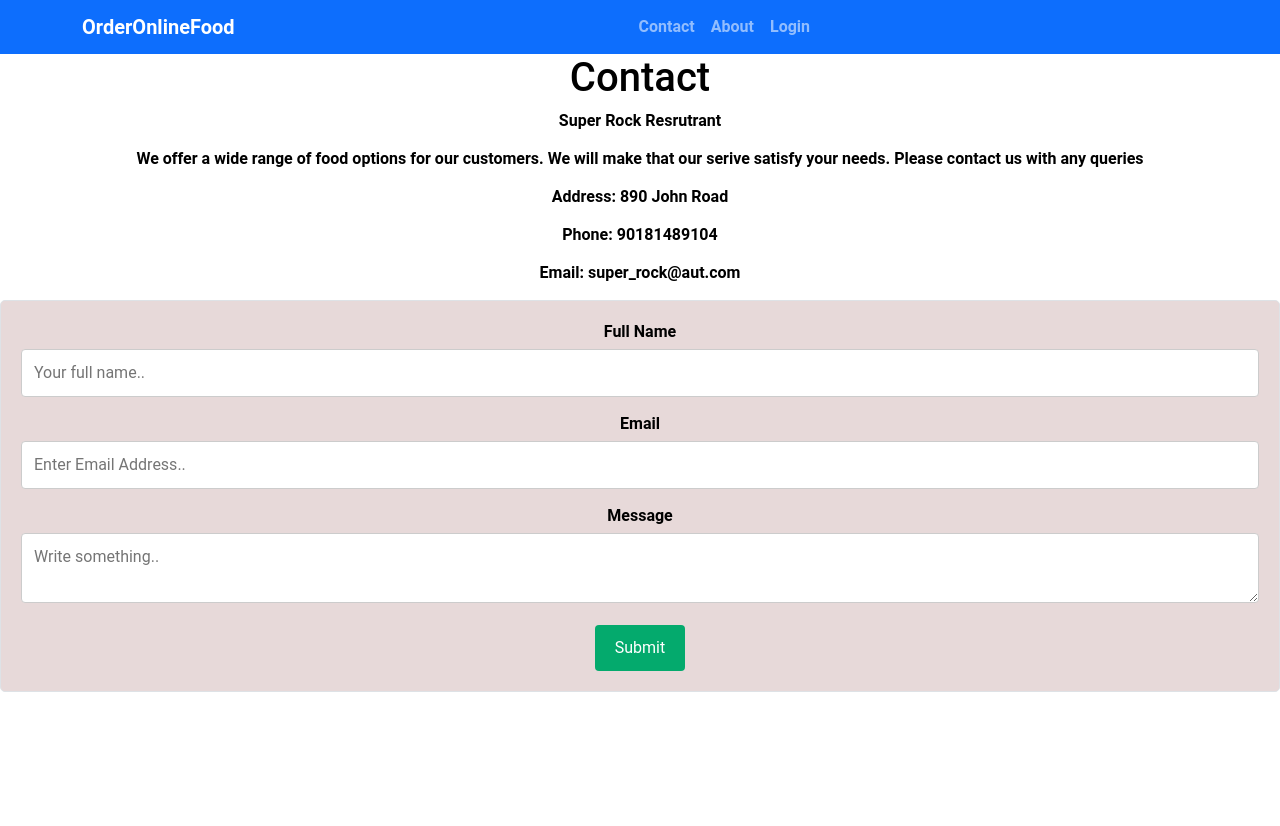
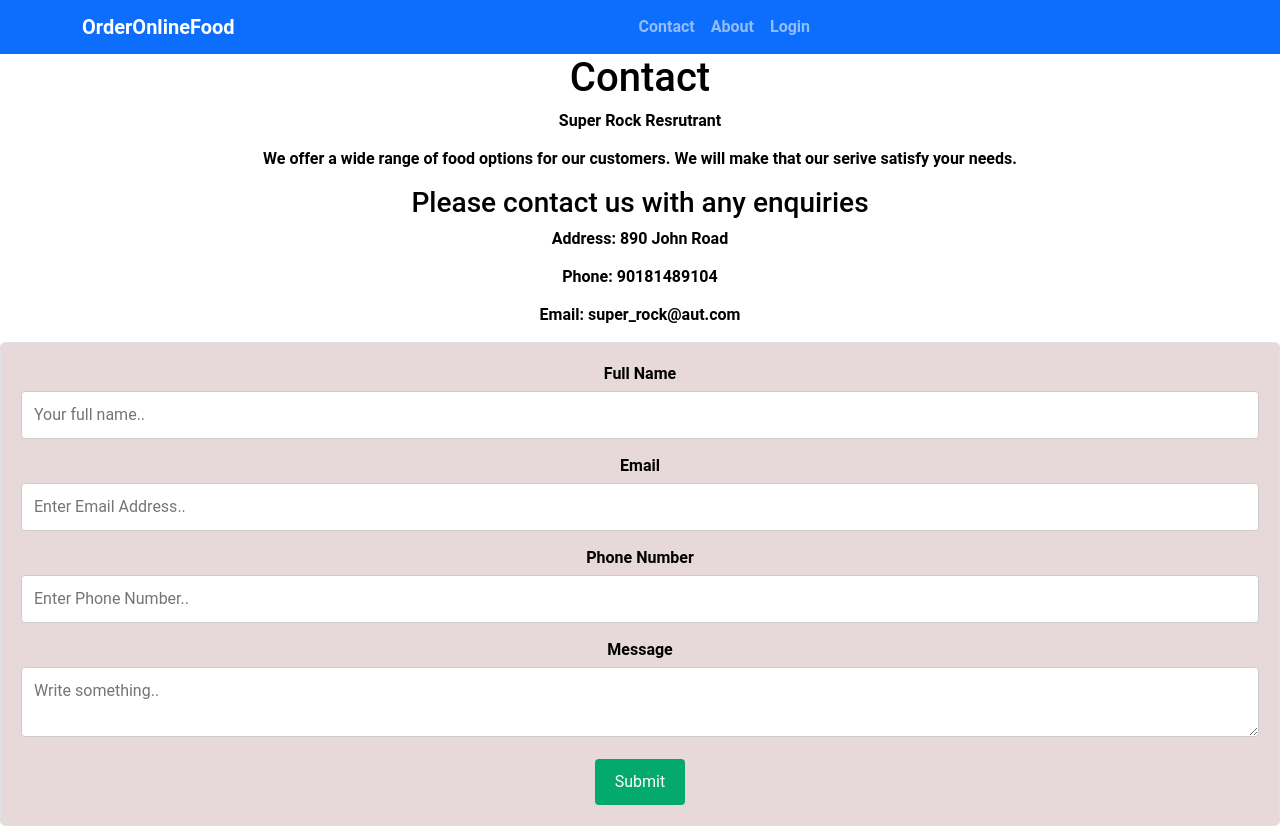
Before and after one commit to cheatchansovoth/SuperRock, a React (Create React App) app in the folder Super_Rock/frontend/: page /contact in a window 1280 px wide. Before the commit the page ends 800 px from the top, so only its background shows below. Built offline with nearby package versions, Linux system fonts and the light colour scheme; the HTML template or start-up script is replaced by a standard one.

Commit message:
Update Contact.js

```diff
--- a/Super_Rock/frontend/src/Pages/Contact.js
+++ b/Super_Rock/frontend/src/Pages/Contact.js
@@ -9,7 +9,8 @@ const Contact=()=>
         <div>
             <h1>Contact</h1>
             <p>Super Rock Resrutrant</p>
-            <p>We offer a wide range of food options for our customers. We will make that our serive satisfy your needs. Please contact us with any queries</p>
+            <p>We offer a wide range of food options for our customers. We will make that our serive satisfy your needs.</p>
+            <h3>Please contact us with any enquiries</h3>
             <p>Address: 890 John Road</p>
             <p>Phone: 90181489104</p>
             <p>Email: super_rock@aut.com</p>
@@ -21,6 +22,9 @@ const Contact=()=>
 
                     <label for="email">Email</label>
                     <input type="text" id="email" name="firstname" placeholder="Enter Email Address.."/>
+
+                    <label for="phone">Phone Number</label>
+                    <input type="text" id="phone" name="phone" placeholder="Enter Phone Number.."/>
 
                     <label for="subject">Message</label>
                     <textarea id="subject" name="subject" placeholder="Write something.."></textarea>
```
